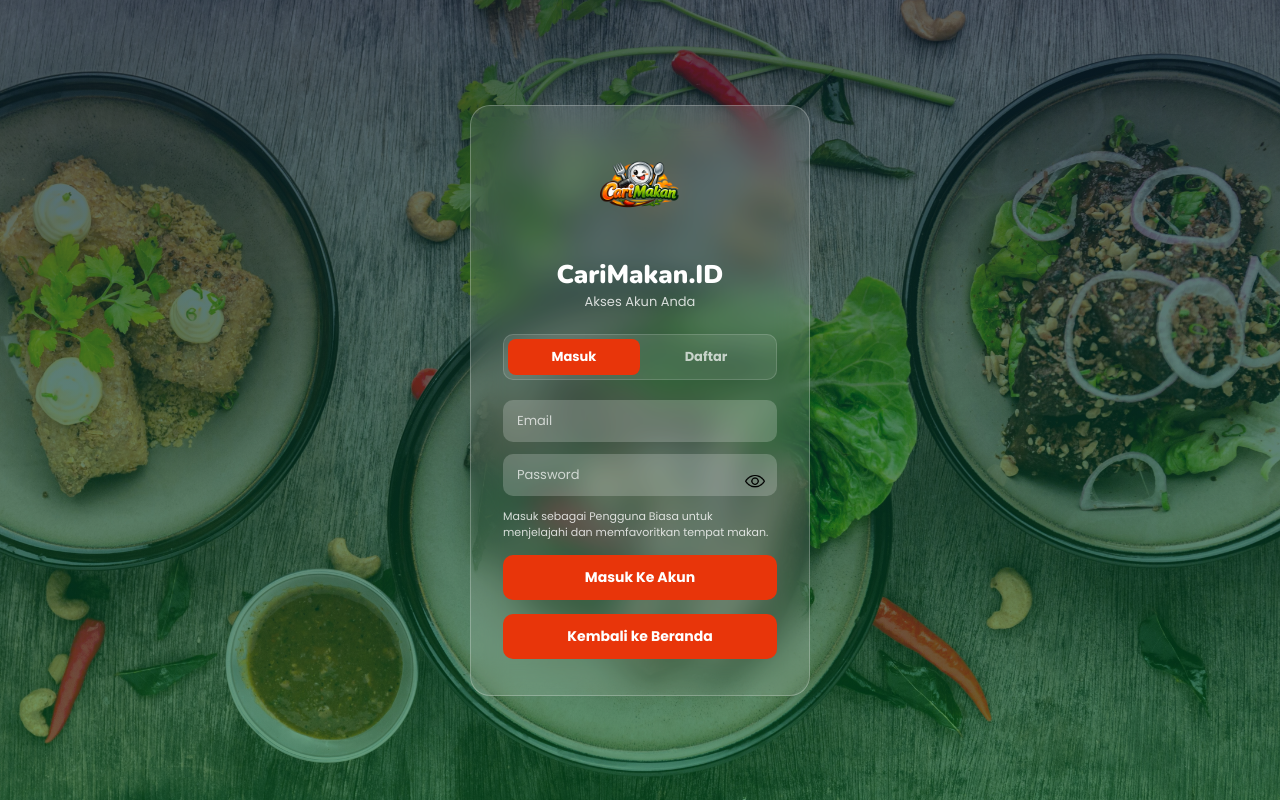
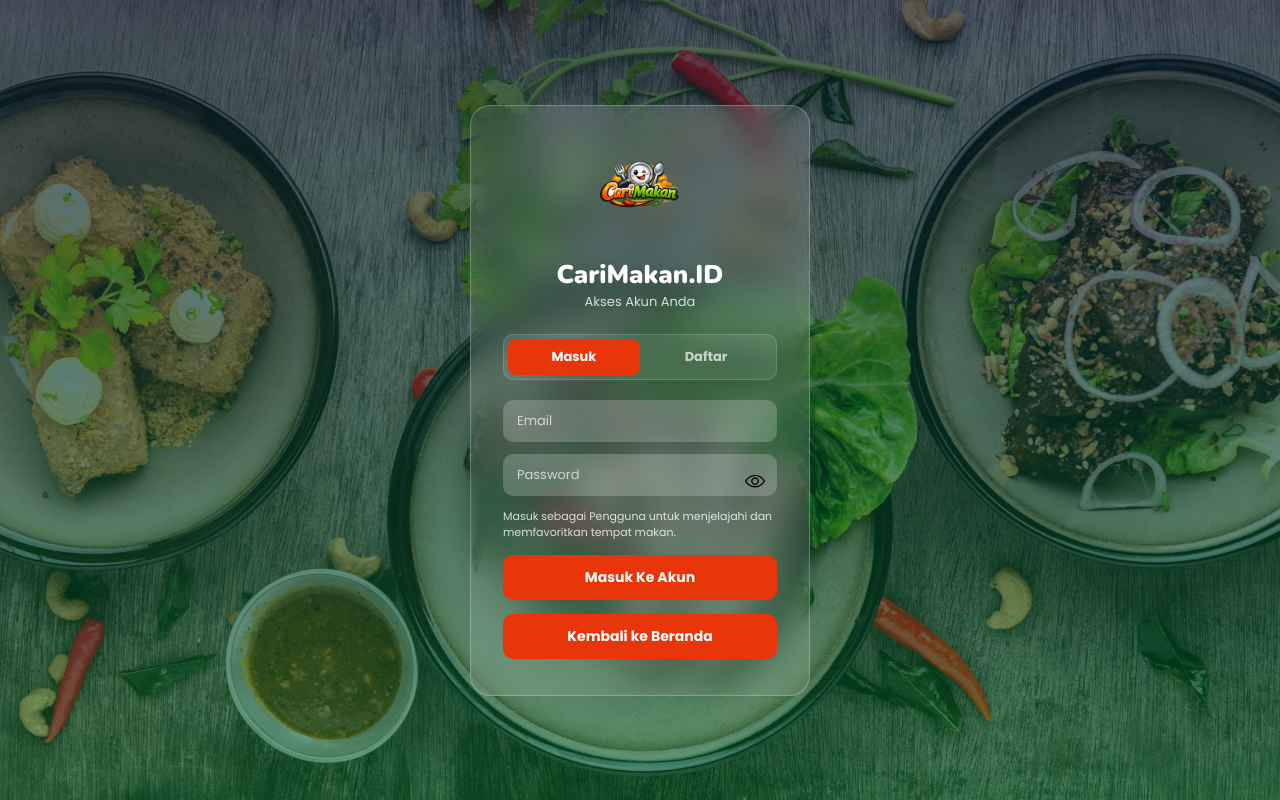
Before and after one commit to FatriyaAnnastha/Project_Pemweb, a PHP site: page /login.php in a window 1280 px wide. Run offline with PHP 8.4, Linux system fonts and the light colour scheme.

Commit message:
Perbaiki tampilan sedikit

```diff
--- a/carimakan.sql
+++ b/carimakan.sql
@@ -1,6 +1,3 @@
--- Skema Database CariMakan.ID
--- Gunakan file ini untuk menginisialisasi database di phpMyAdmin / MySQL CLI
-
 CREATE DATABASE IF NOT EXISTS carimakan;
 USE carimakan;
 
--- a/login.php
+++ b/login.php
@@ -71,7 +71,7 @@
             <input type="hidden" id="role" value="user">
 
             <div id="hint" style="font-size:11px; opacity:0.8; margin-bottom:10px; line-height:1.5; min-height: 33px; text-align: left;">
-                Masuk sebagai Pengguna Biasa untuk menjelajahi dan memfavoritkan tempat makan.
+                Masuk sebagai Pengguna untuk menjelajahi dan memfavoritkan tempat makan.
             </div>
 
             <button class="btn-login" onclick="doLogin()">Masuk Ke Akun</button>
@@ -118,7 +118,6 @@ const hints = {
     pedagang: 'Masuk sebagai Pedagang untuk mengelola warung makan dan menu Anda.',
     admin: 'Masuk sebagai Admin untuk mengelola seluruh ekosistem CariMakan.ID.'
 };
-
 function switchForm(type, btn) {
     document.querySelectorAll('.auth-toggle-btn').forEach(b => b.classList.remove('active'));
     btn.classList.add('active');
```
Also changed, not shown: index.php (+2 -8 lines).
